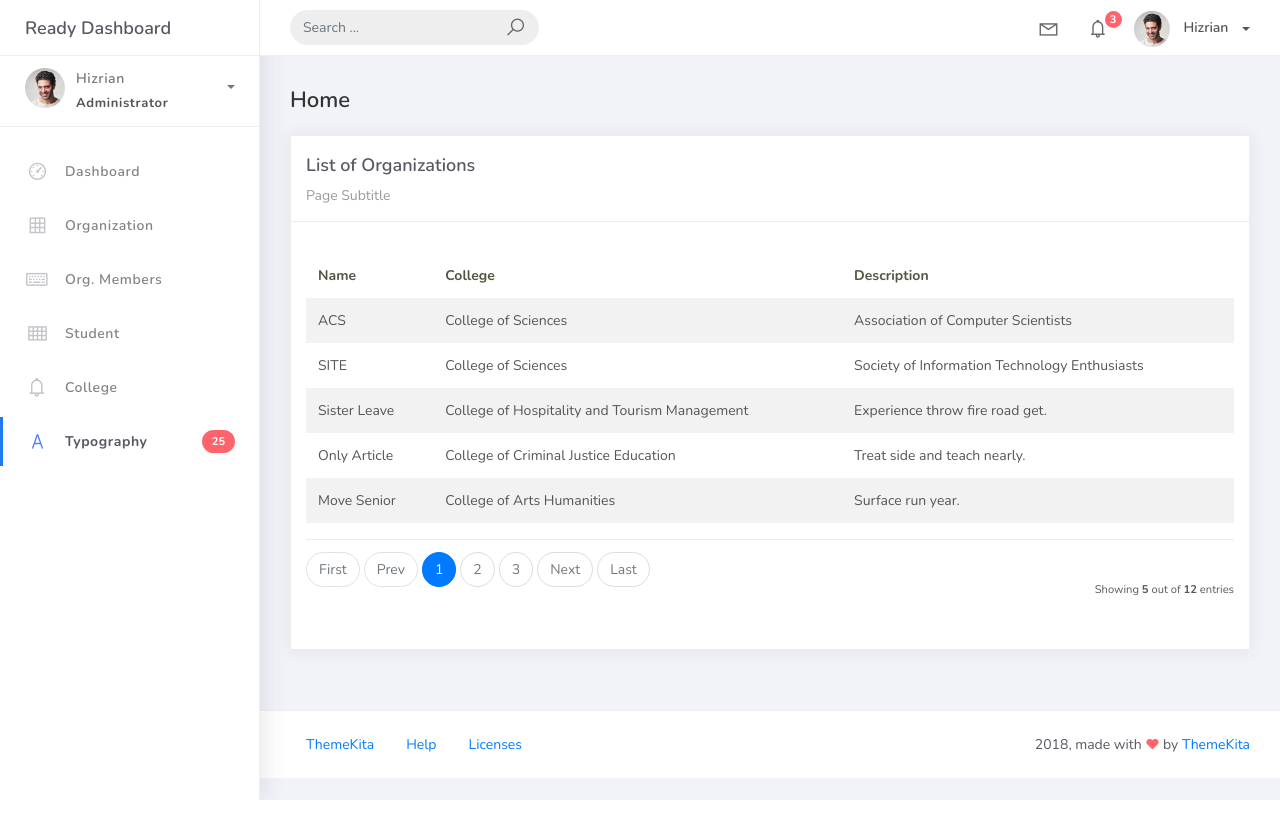
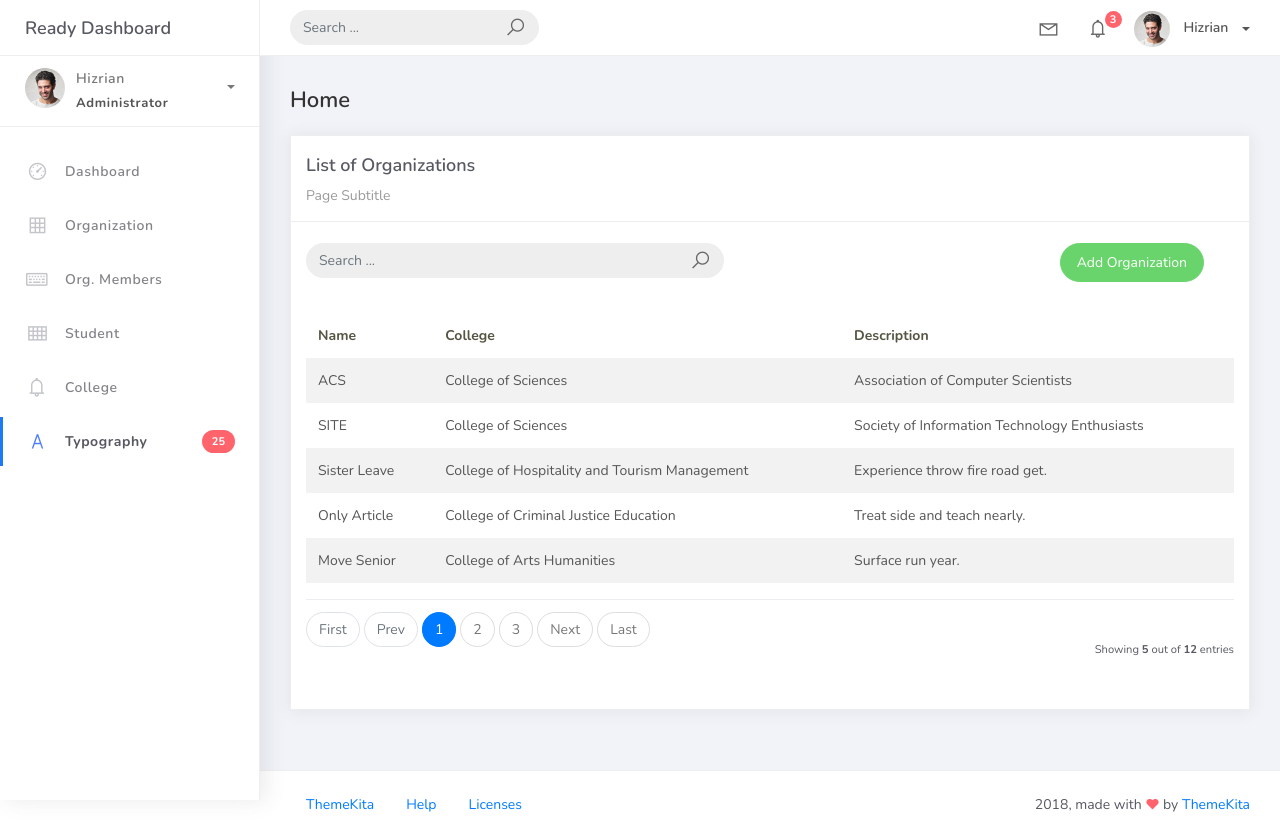
Before and after one commit to reiinnn01/PSUsphere, a Django app: page /organization_list in a window 1280 px wide. Before the commit the page ends 800 px from the top, so only its background shows below. Run offline with Django 5.2, Linux system fonts and the light colour scheme; data comes from the database, SQL or seed files in the repository; some libraries are stand-ins or nearby versions.

Commit message:
add org working

```diff
--- a/projectsite/projectsite/urls.py
+++ b/projectsite/projectsite/urls.py
@@ -1,6 +1,6 @@
 from django.contrib import admin
 from django.urls import path
-from studentorg.views import HomePageView, OrganizationList
+from studentorg.views import HomePageView, OrganizationList, OrganizationCreateView
 from studentorg import views
 
 
@@ -8,4 +8,5 @@ urlpatterns = [
     path("admin/", admin.site.urls),
     path('', views.HomePageView.as_view(), name='home'),
     path('organization_list', OrganizationList.as_view(), name='organization-list'),
+    path('organization_list/add', OrganizationCreateView.as_view(), name='organization-add'),
 ]
--- a/projectsite/studentorg/views.py
+++ b/projectsite/studentorg/views.py
@@ -1,6 +1,9 @@
 from django.shortcuts import render
 from django.views.generic.list import ListView
+from django.views.generic.edit import CreateView
 from studentorg.models import Organization
+from studentorg.forms import OrganizationForm
+from django.urls import reverse_lazy
 
 
 class HomePageView(ListView):
@@ -13,3 +16,9 @@ class OrganizationList(ListView):
     context_object_name = 'organization'
     template_name = 'org_list.html'
     paginate_by = 5
+
+class OrganizationCreateView(CreateView):
+    model = Organization
+    form_class = OrganizationForm
+    template_name = 'org_form.html'
+    success_url = reverse_lazy('organization-list')
--- a/projectsite/templates/org_list.html
+++ b/projectsite/templates/org_list.html
@@ -9,6 +9,27 @@
                         <div class="card-title">List of Organizations</div>
                         <div class="card-category">Page Subtitle</div>
                     </div>
+                    <br />
+                        <div class="col-md-12 row">
+                            <div class="col-md-6">
+                                <form class="navbar-left navbar-form nav-search mr-md-3" action="">
+                                    <div class="input-group">
+                                        <input type="text" placeholder="Search ..." class="form-control" />
+                                        <div class="input-group-append">
+                                        <span class="input-group-text">
+                                            <i class="la la-search search-icon"></i>
+                                        </span>
+                                        </div>
+                                    </div>
+                                </form>
+                            </div>
+                            <div class="col-md-6">
+                                <div class="pull-right">
+                                    <a href="{% url 'organization-add' %}" class="btn btn-success btn-rounded">Add
+                                    Organization</a>
+                                </div>
+                            </div>
+                        </div>
                     <div class="card-body">
                         <table class="table table-striped mt-3">
                             <thead>
```
Also changed, not shown: projectsite/studentorg/forms.py (added, +7 -0 lines), projectsite/templates/org_form.html (added, +34 -0 lines).
